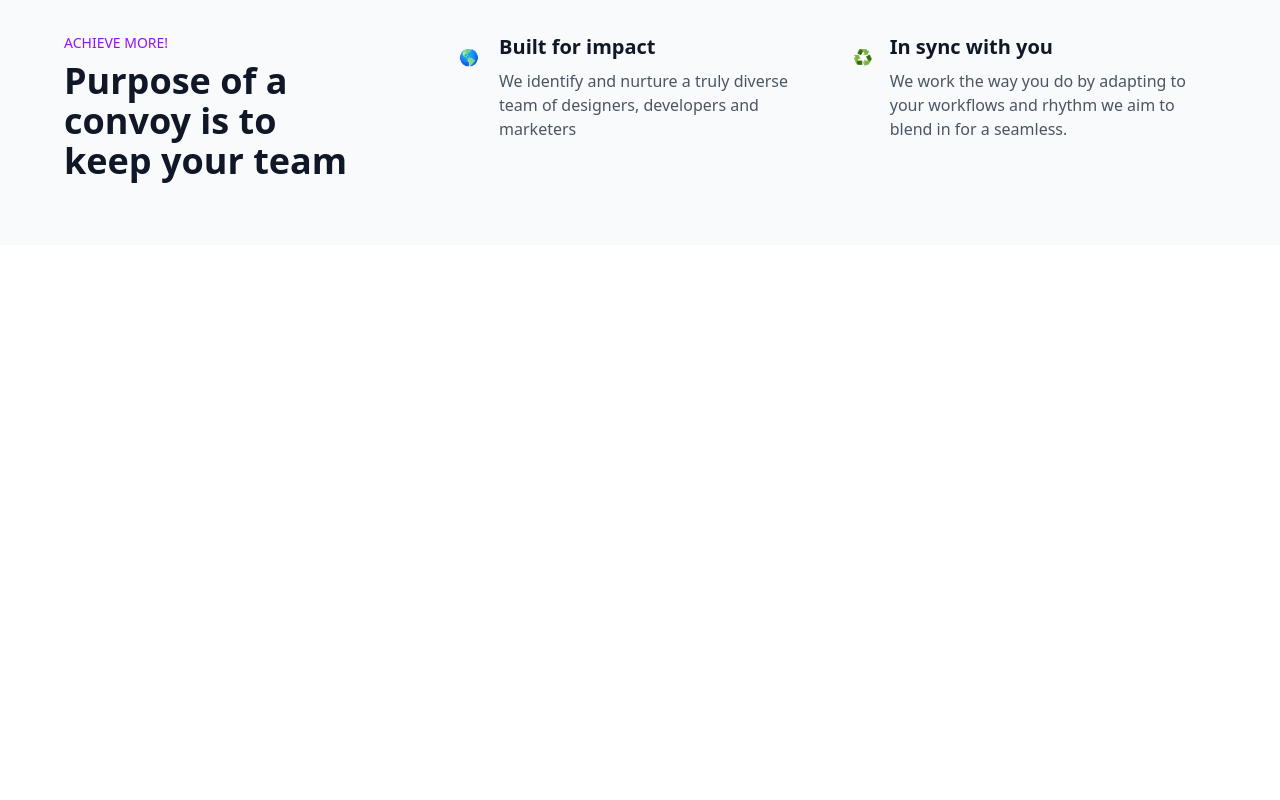
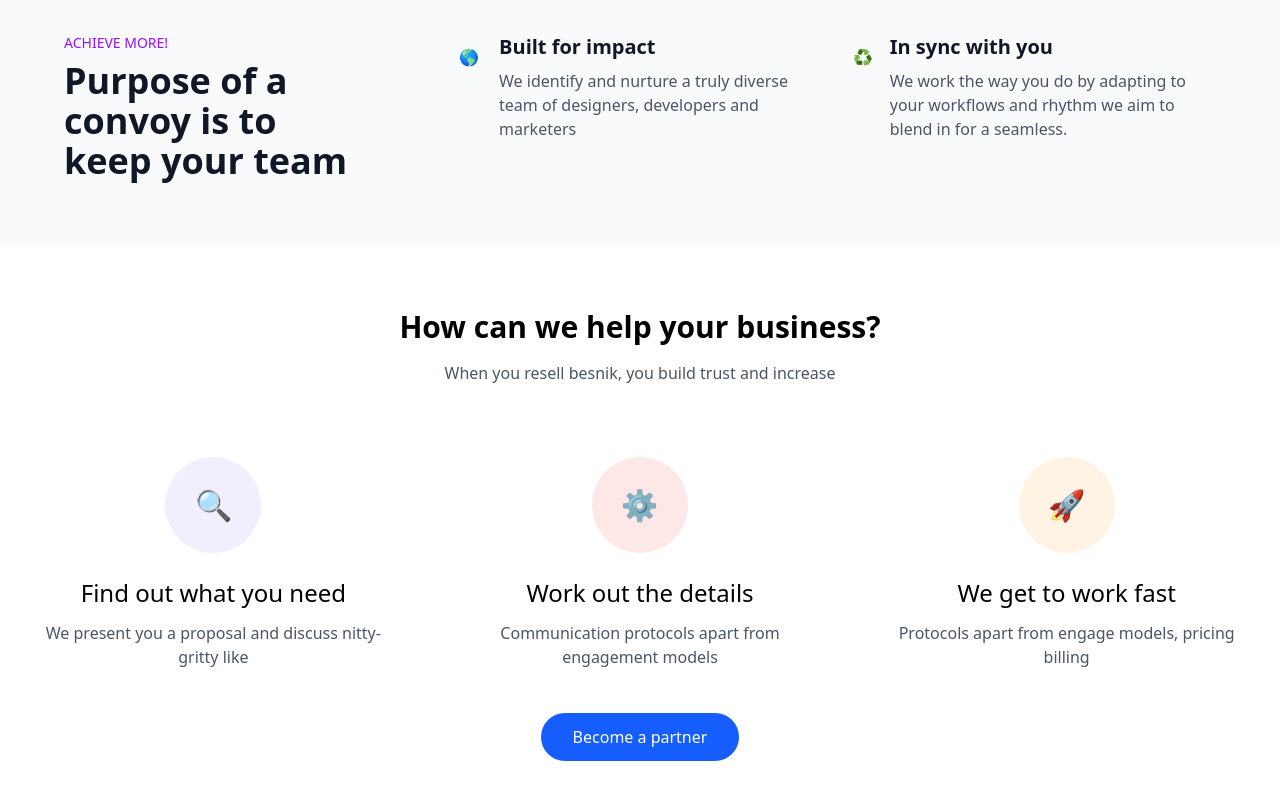
Before and after one commit to Aldofariz/company-profile-web, a React (Vite) app: page / in a window 1280 px wide. Shown: the part 1080-1880 px from the top of the page. Before the commit the page ends 1325 px from the top, so only its background shows below. Built offline with nearby package versions, Linux system fonts and the light colour scheme.

Commit message:
feat: add new section

```diff
--- a/src/App.jsx
+++ b/src/App.jsx
@@ -1,5 +1,6 @@
 import './App.css'
 import CompanyLogo from './components/CompanyLogo'
+import FeatureSection from './components/FeatureSection'
 import Hero from './components/Hero'
 import Navbar from './components/Navbar'
 import PurposeSection from './components/PurposeSection'
@@ -16,6 +17,7 @@
       <Hero/>
       <CompanyLogo/>
       <PurposeSection/>
+      <FeatureSection/>
 
       </div>
     </main>
--- /dev/null
+++ b/src/components/FeatureSection.jsx
@@ -0,0 +1,84 @@
+import React from "react";
+
+
+const features = [
+    {
+      icon: "🔍",
+      title: "Find out what you need",
+      description: "We present you a proposal and discuss nitty-gritty like"
+    },
+    {
+      icon: "⚙️",
+      title: "Work out the details",
+      description: "Communication protocols apart from engagement models"
+    },
+    {
+      icon: "🚀",
+      title: "We get to work fast",
+      description: "Protocols apart from engage models, pricing billing"
+    }
+  ]
+
+
+
+
+const FeatureSection = () => {
+    return (
+        <section className="max-w-7xl mx-auto px-4 py-16">
+            <div>
+                    {/*  Colomn atas   */}
+                    <div className="text-center mb-12">
+                        <h2 className="text-3xl font-bold mb-4">How can we help your business?</h2>
+                        <p className="text-gray-600">When you resell besnik, you build trust and increase</p>
+                    </div>
+
+
+
+
+                    {/* Colomn Tengah  */}
+                    <div className="grid grid-cols-1 md:grid-cols-3 gap-8">
+                        {features.map((feature, index) => (
+                            <div key={index} className="flex flex-col text-center items-center p-6">
+                                <div className="w-24 h-24 rounded-full mb-6 flex items-center justify-center" style={{
+                                    backgroundColor: index === 0 ? "#F1EFFD" : index === 1 ? "#FEE7E7" : "#FFF3E4"
+                                }}>
+                                    <div className="text-3xl">{feature.icon}</div>
+                                </div>
+
+                                <h3 className="text-2xl font-medium mb-3">{feature.title}</h3>
+                                <p className="text-gray-600 text-center">{feature.description}</p>
+                            </div>
+                        ))}
+                    </div>
+
+
+                    {/* Colomn Bawah  */}
+                    <div className="text-center mt-5">
+                        <button className="bg-blue-600 text-white cursor-pointer px-8 py-3 rounded-full font-medium hover:bg-blue-700 transition-colors relative">Become a partner
+                            <div className="absolute -z-10 w-full rounded-full bg-blue-600/50 blur-xl top-0 left-0"></div>
+                        </button>
+                    </div>
+
+
+
+
+
+
+
+
+
+
+
+
+
+
+
+
+            </div>
+        </section>
+    )
+}
+
+
+
+export default FeatureSection
--- a/src/components/Hero.jsx
+++ b/src/components/Hero.jsx
@@ -6,7 +6,7 @@
         <section id="home" className="container mx-auto flex flex-col md:flex-row justify-between items-center pt-44 pb-6 px-4 sm:px-6 lg:px-8">
             {/*Left coloumn */}
         <div className=" w-full md:w-1/2 space-y-8">
-        {/*star badge*/}
+
             <div className="flex items-center gap-2 bg-gray-50 w-fit px-4 py-2 rounded-full hover:bg-gray-100 transition-colors cursor-pointer group">
                 <span className="text-blue-600 group-hover:text-amber-400 group-hover:scale-110 transition-transform">★</span>
                 <span className="text-sm font-medium">Jump Start Your Growth</span>
--- a/src/components/PurposeSection.jsx
+++ b/src/components/PurposeSection.jsx
@@ -18,7 +18,7 @@
     ]
 
     return(
-        <section className="w-full bg-gray-50 py-16 px-4 sm:px-6 md:px-8">
+        <section id="about" className="w-full bg-gray-50 py-16 px-4 sm:px-6 md:px-8">
             <div className="max-w-6xl mx-auto">
                 <div className="grid md:grid-cols-3 grid-cols-1 gap-8">
 
@@ -40,15 +40,7 @@
                                 </div>
                             ))
                         }
-
                     </div>
-
-
-
-
-
-
-
 
                 </div>
             </div>
```
